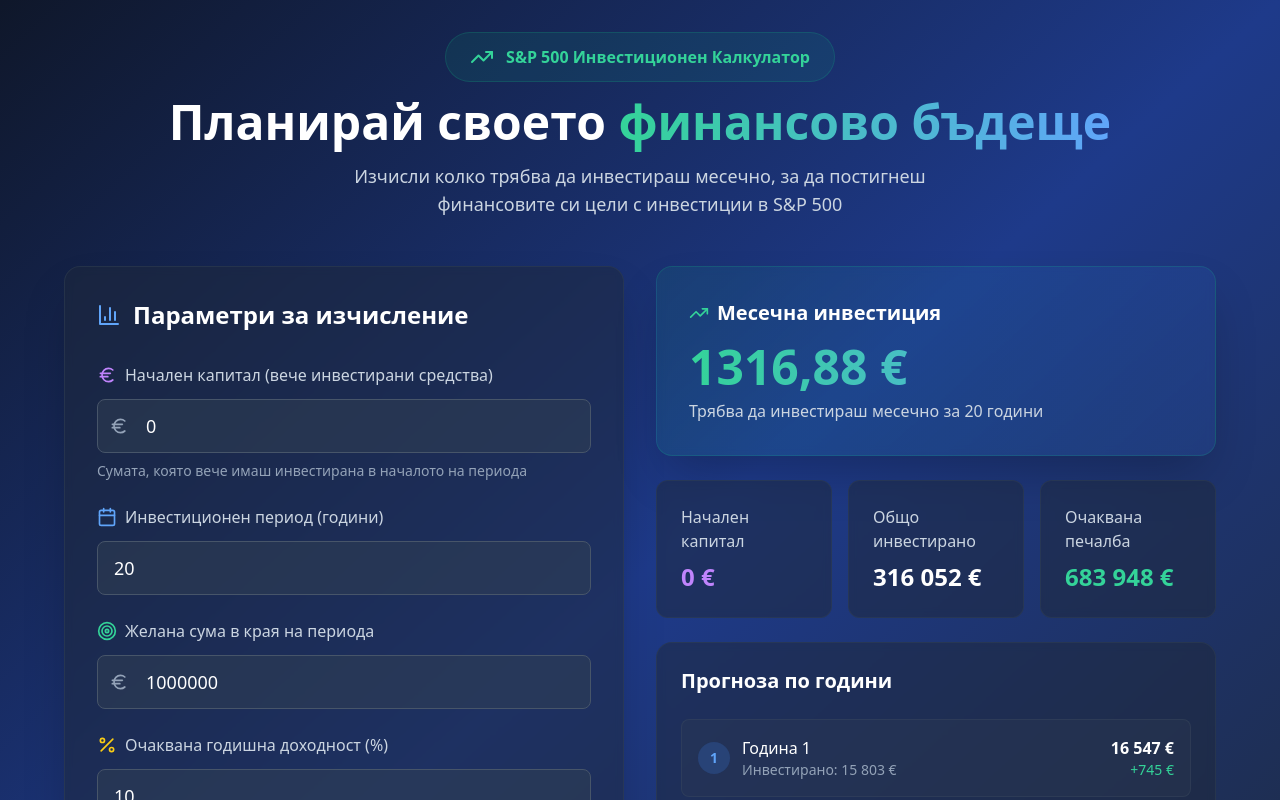
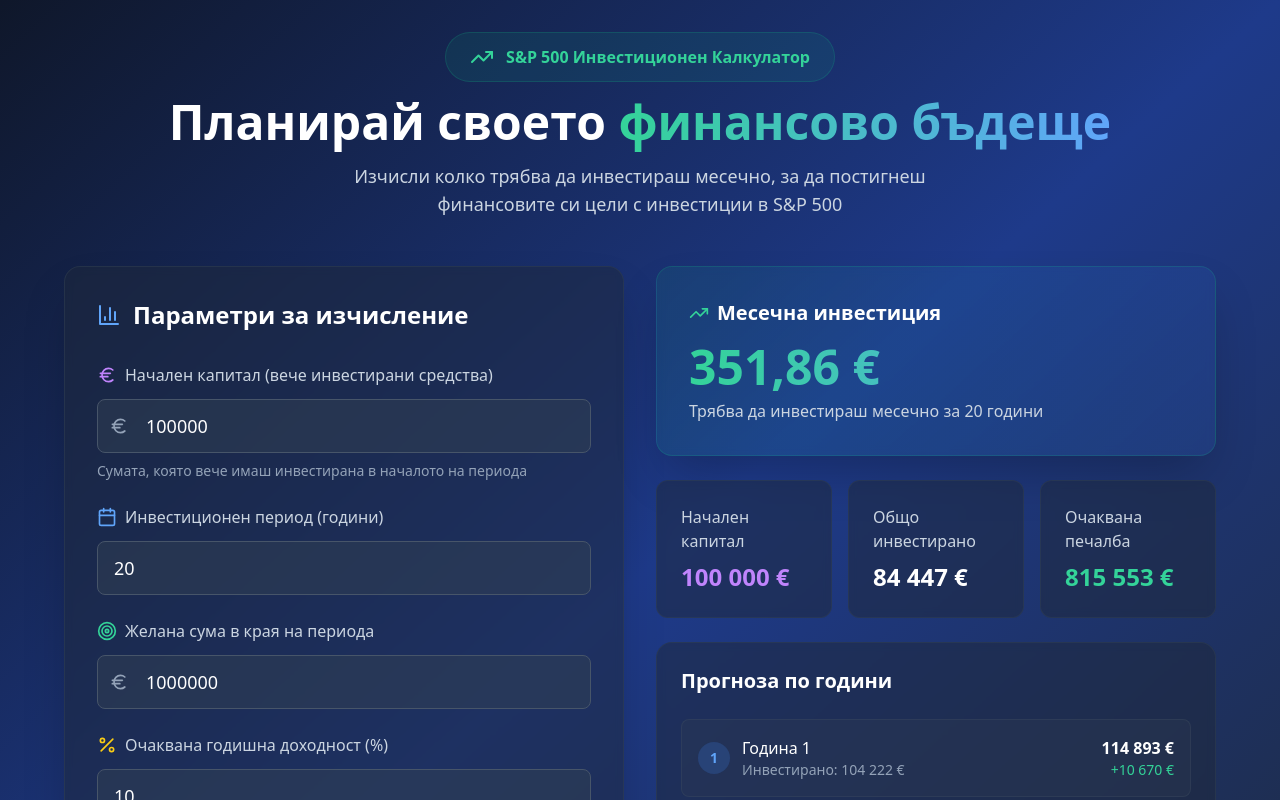
Before and after one commit to seemoreAI/InvestCalc, a React (Vite) app: page / in a window 1280 px wide. Shown: the top 800 px of the page. Built offline with nearby package versions, Linux system fonts and the light colour scheme.

Commit message:
Промяна на дефолтната стойност на началния капитал

```diff
--- a/src/App.tsx
+++ b/src/App.tsx
@@ -19,7 +19,7 @@ function App() {
   const [years, setYears] = useState<number>(20);
   const [targetAmount, setTargetAmount] = useState<number>(1000000);
   const [annualReturn, setAnnualReturn] = useState<number>(10);
-  const [initialCapital, setInitialCapital] = useState<number>(0);
+  const [initialCapital, setInitialCapital] = useState<number>(100000);
   const [result, setResult] = useState<CalculationResult | null>(null);
 
   const calculateInvestment = () => {
@@ -154,7 +154,7 @@ function App() {
                     min="0"
                     max="10000000"
                     className="w-full bg-slate-700/50 border border-slate-600 rounded-lg pl-12 pr-4 py-3 text-white text-lg focus:outline-none focus:ring-2 focus:ring-purple-500 focus:border-purple-500 transition-all duration-200"
-                    placeholder="0"
+                    placeholder="100000"
                   />
                 </div>
                 <p className="text-slate-400 text-sm mt-2">
```
